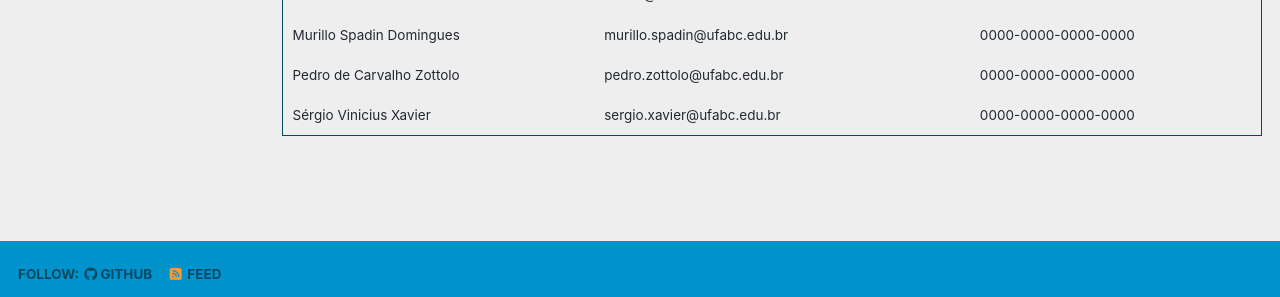
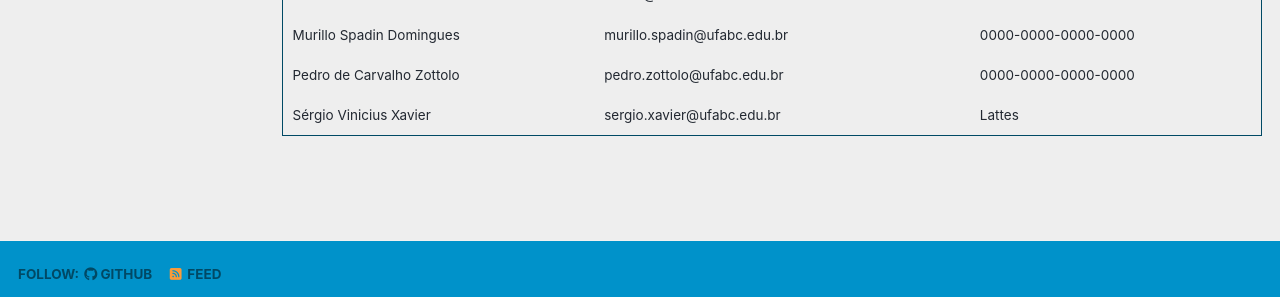
Before and after one commit to gegrav-ufabc/gegrav-ufabc.github.io, a Jekyll site: the page built from _pages/year-archive.html, in a window 1280 px wide and 969 px high. Shown: the part 618-915 px from the top of the window. Built offline with Jekyll 4.4.1, drawn with Linux system fonts in a browser that asks for light colours; a style sheet for code colours, icons or effects is not loaded.

Commit message:
Update year-archive.html

```diff
--- a/_pages/year-archive.html
+++ b/_pages/year-archive.html
@@ -110,7 +110,7 @@ redirect_from:
     <tr>
       <td>Sérgio Vinicius Xavier</td>
       <td>sergio.xavier@ufabc.edu.br</td>
-      <td><a href="https://orcid.org/0000-0000-0000-0000" target="_blank">0000-0000-0000-0000</a></td>
+      <td><a href="http://lattes.cnpq.br/0917974665337799" target="_blank">Lattes</a></td>
     </tr>
   </tbody>
 </table>
```
